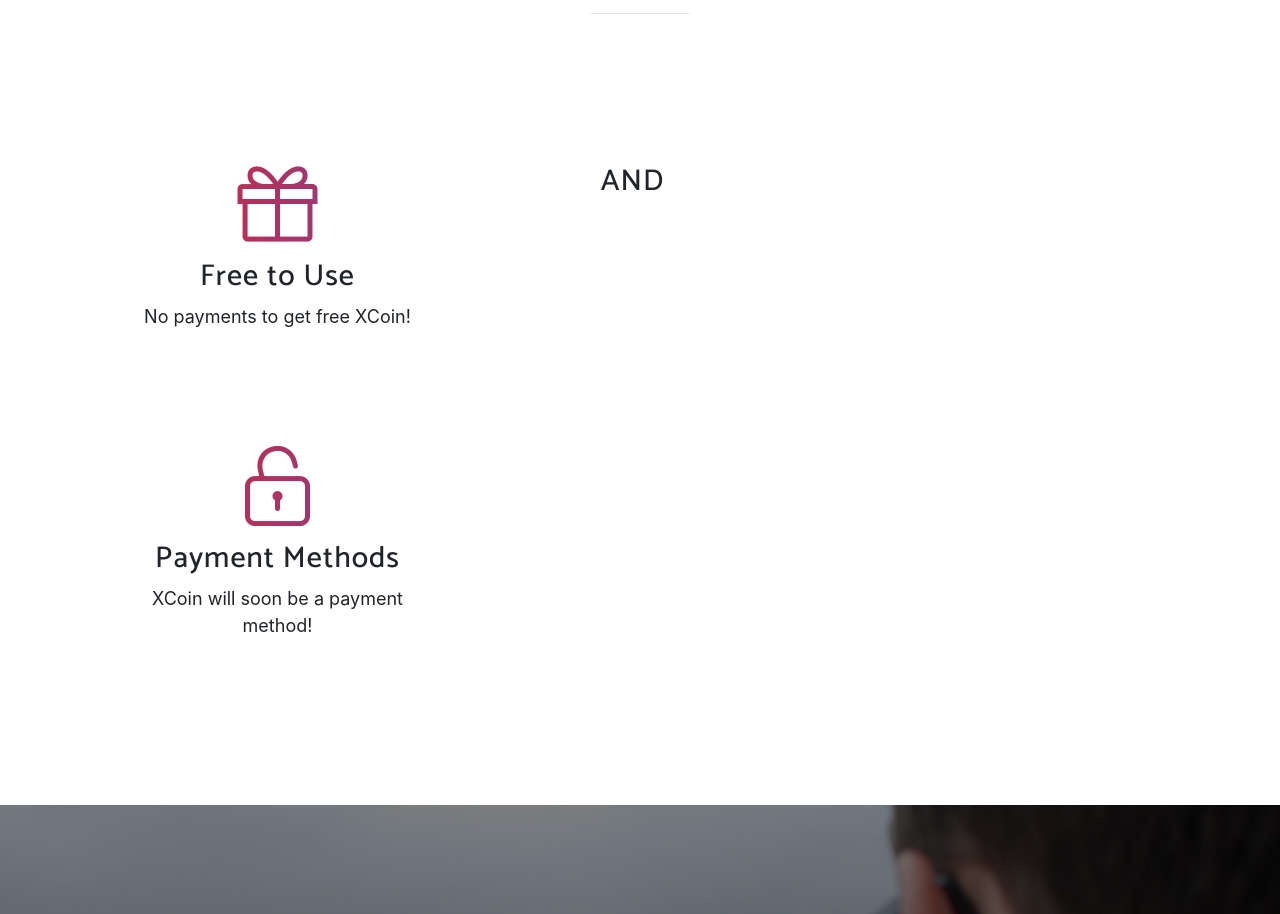
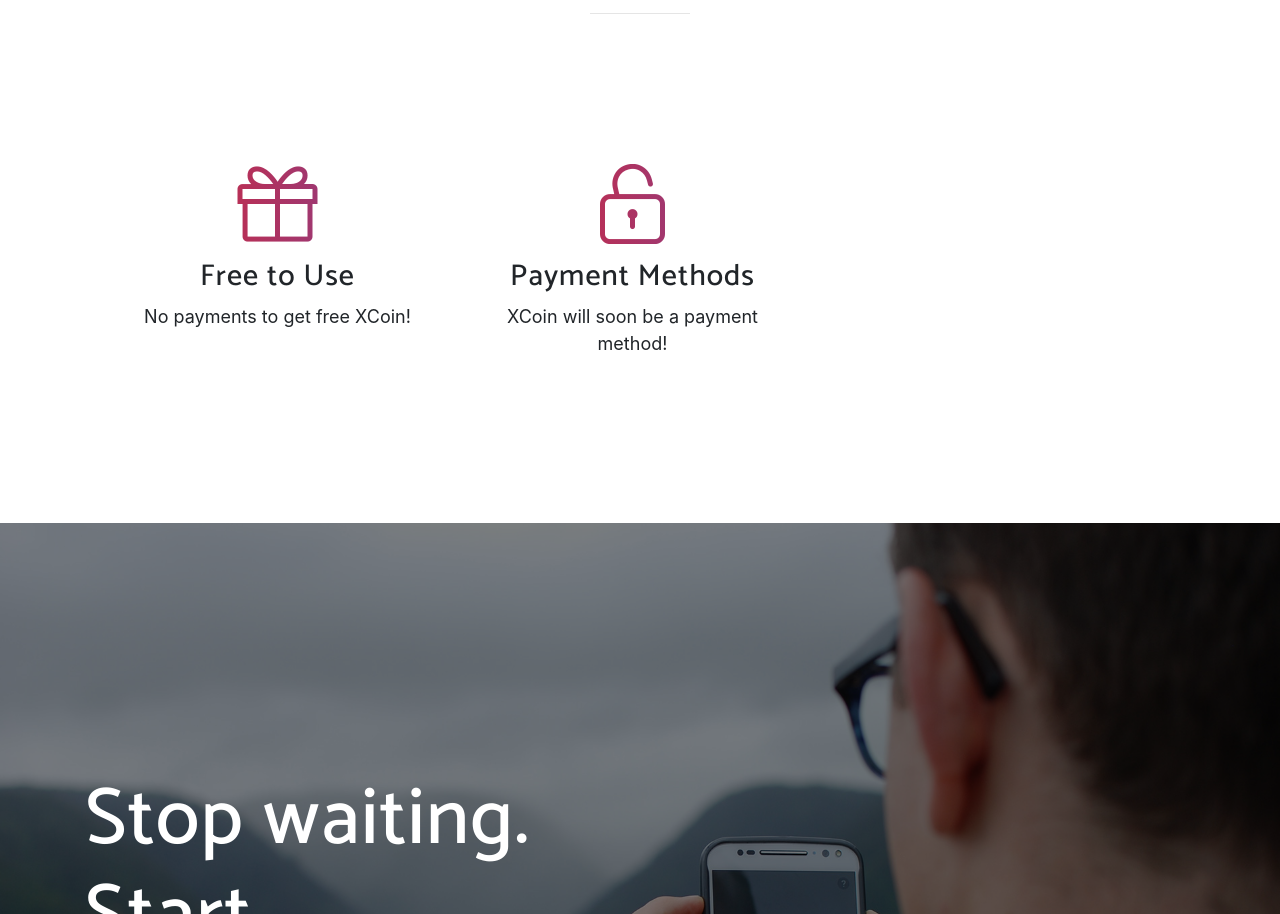
Before and after one commit to Coin-x/coin-x.github.io, a website with bundled scripts: page index.html in a window 1280 px wide. Shown: the part 1433-2347 px from the top of the page. Built offline with nearby package versions, Linux system fonts and the light colour scheme; a web font is replaced by a local one.

Commit message:
Update index.html

```diff
--- a/index.html
+++ b/index.html
@@ -82,11 +82,6 @@
                   <p>No payments to get free XCoin!</p>
                 </div>
               </div>
-              <div bty="test" class="col-lg-6">
-                <div class="feature-item">
-                  <h3>AND</h3>
-                </div>
-              </div>
               <div class="col-lg-6">
                 <div class="feature-item">
                   <i class="icon-lock-open text-primary"></i>
```
